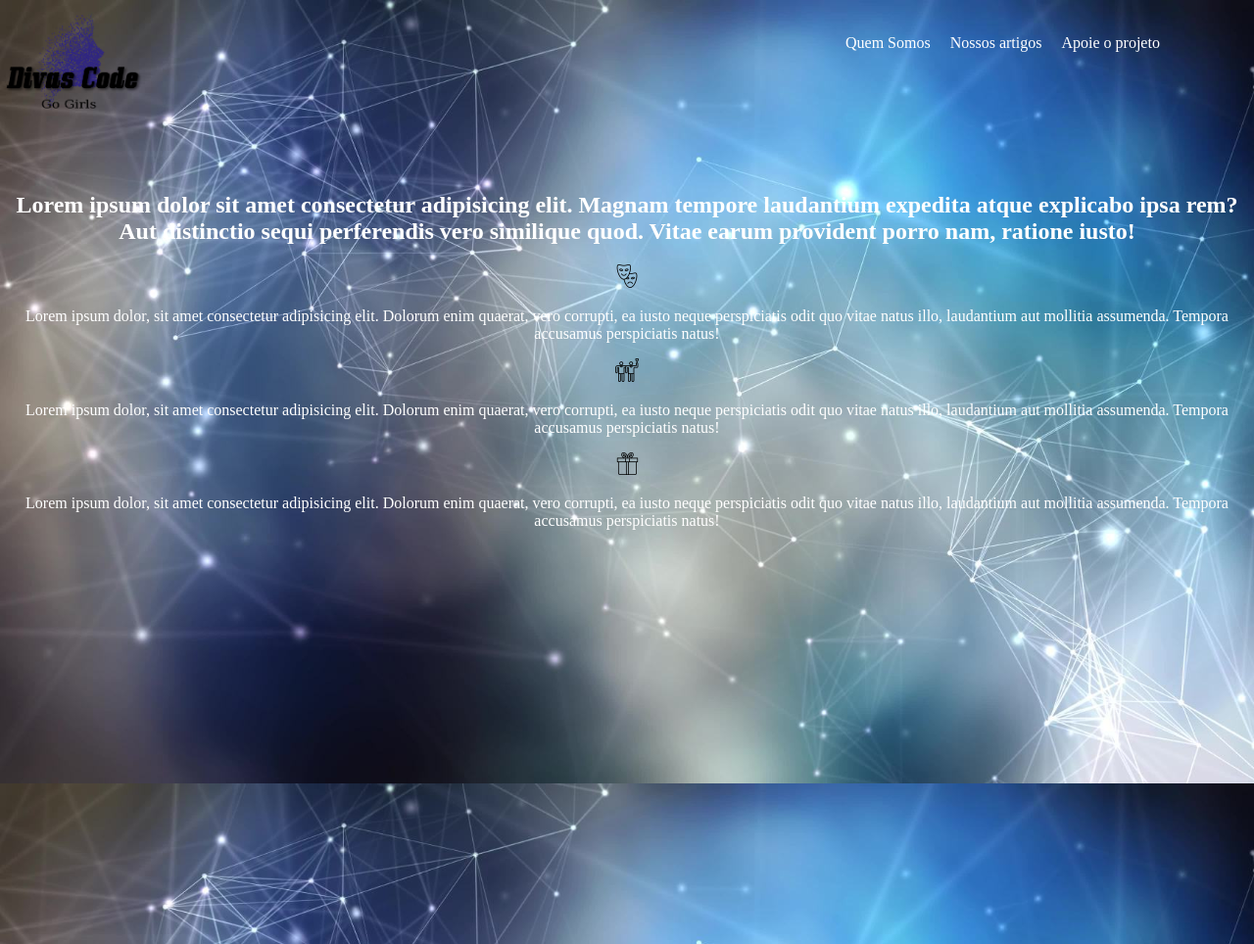
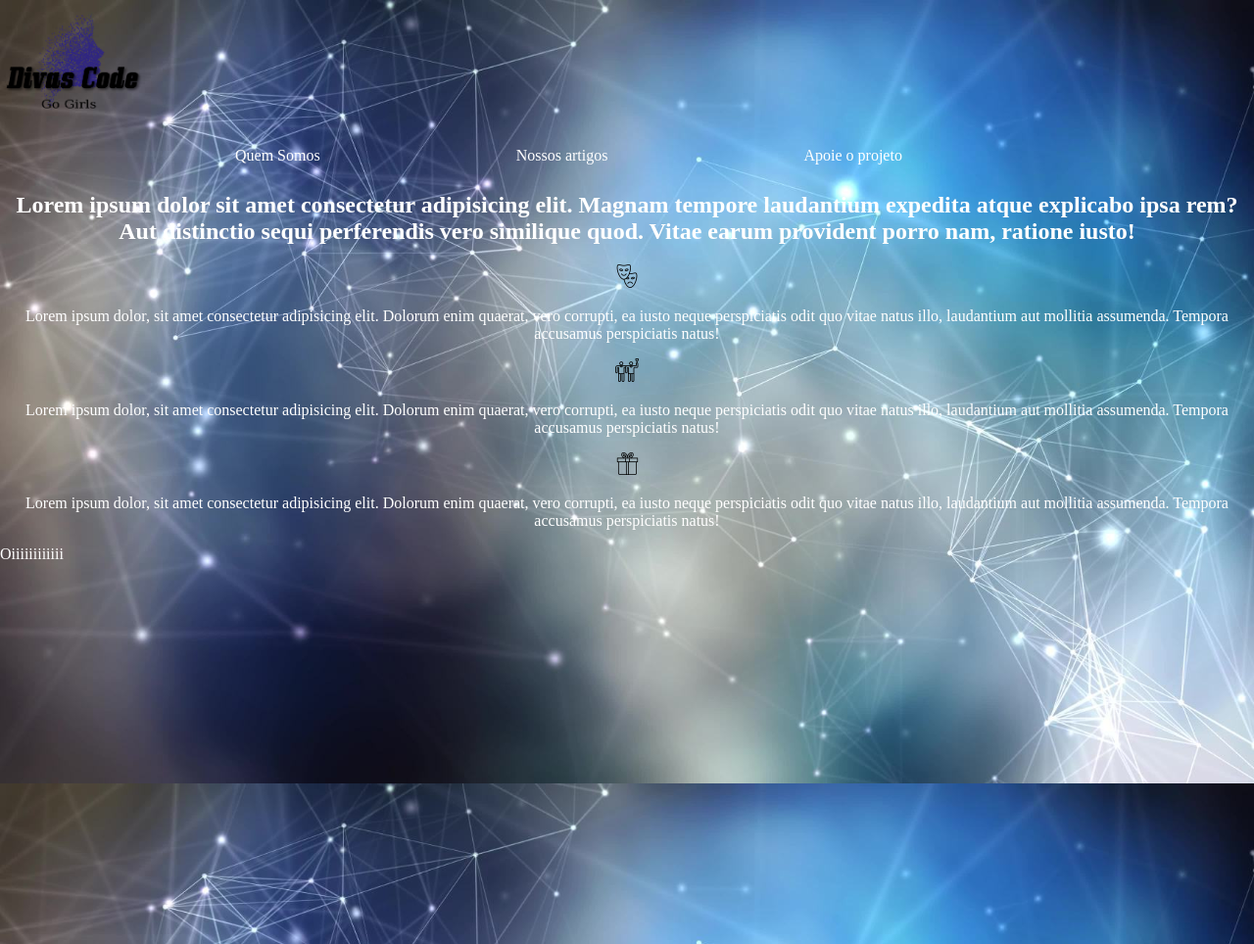
Before and after one commit to re-andrade1987/Landing-pages, a plain HTML site: page index.html in a window 1280 px wide. Shown: the whole page at 98% size. Drawn offline with nearby package versions, Linux system fonts and the light colour scheme; a web font is replaced by a local one.

Commit message:
Atualizando view da landingpage

```diff
--- a/css/style.css
+++ b/css/style.css
@@ -85,8 +85,6 @@ footer{
 }
 @media (min-width: 1020px){
 #navbar{
-    display: flex;
-    justify-content: space-between;
     position: fixed;
     margin-top: -187px;
 }
@@ -94,29 +92,33 @@ footer{
     display: flex;
     justify-content: flex-start;
     width: 145px;
-
-
 }
 .btn{
     display: none
 }
+
 .text{
     text-align: center;
     margin-top: 196px
 }
-.lista {
+.lista2 {
     text-decoration: none;
     list-style: none;
+}
+.lista2 ul{
+    list-style: none;
     display: flex;
-    justify-content: space-between;
-    margin-left: 334px;
+
 }
-.lista ul li a{
-    list-style: none;
+.lista2 ul li a{
     text-decoration: none;
     display: flex;
     color: white;
-    padding: 10px;
+    justify-content: flex-end;
+    margin-left: 200px;
+}
+.lista{
+    display: none;
 }
 
 }
--- a/index.html
+++ b/index.html
@@ -26,6 +26,13 @@
             <li><a href="#" class="menu-link">Apoie o projeto</a></li>
         </ul>
     </div>
+    <div class="lista2">
+        <ul>
+            <li><a href="#">Quem Somos</a></li>
+            <li><a href="#">Nossos artigos</a></li>
+            <li><a href="#">Apoie o projeto</a></li>
+        </ul>
+    </div>
 </nav>
 <div class="text">
     <h2>Lorem ipsum dolor sit amet consectetur adipisicing elit. Magnam tempore laudantium expedita atque explicabo
@@ -48,7 +55,7 @@
         natus!</p>
 </div>
 <footer>
-
+<p>Oiiiiiiiiiiii</p>
 </footer>
 
 <body>
--- a/js/main.js
+++ b/js/main.js
@@ -7,6 +7,9 @@ $('.btn').on('click', function(e) {
     $(this).on('click', function() {
       $('#lista').slideToggle('slow');
     });
+
+
+
 });
 
 // document.getElementsByClassName("btn").style.backgroundColor = "red";
```
